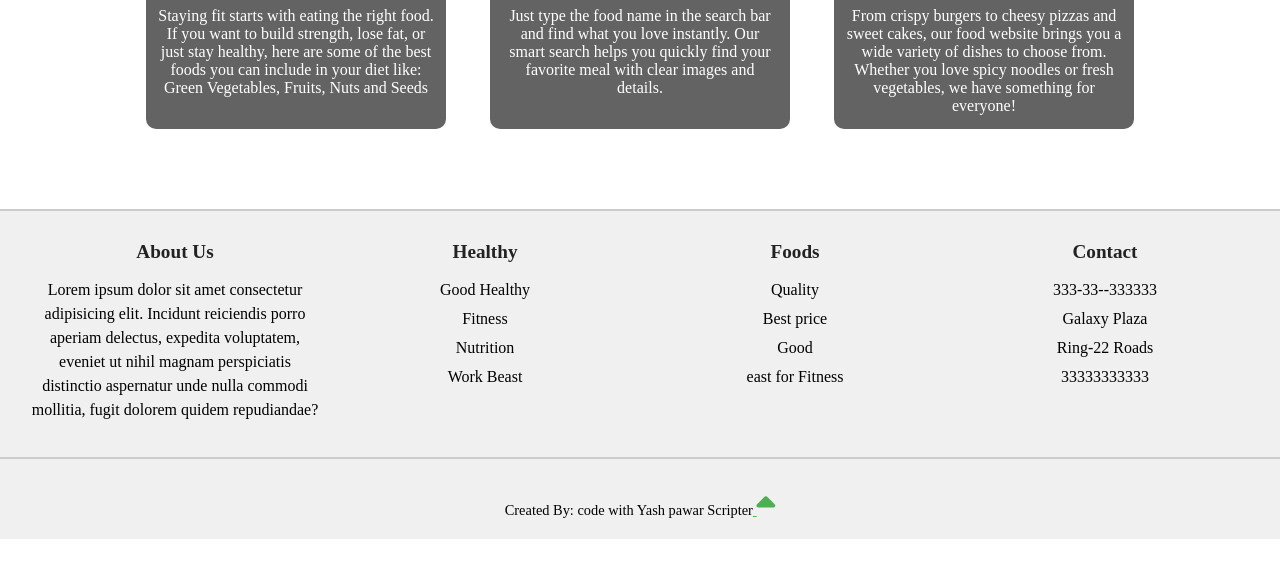
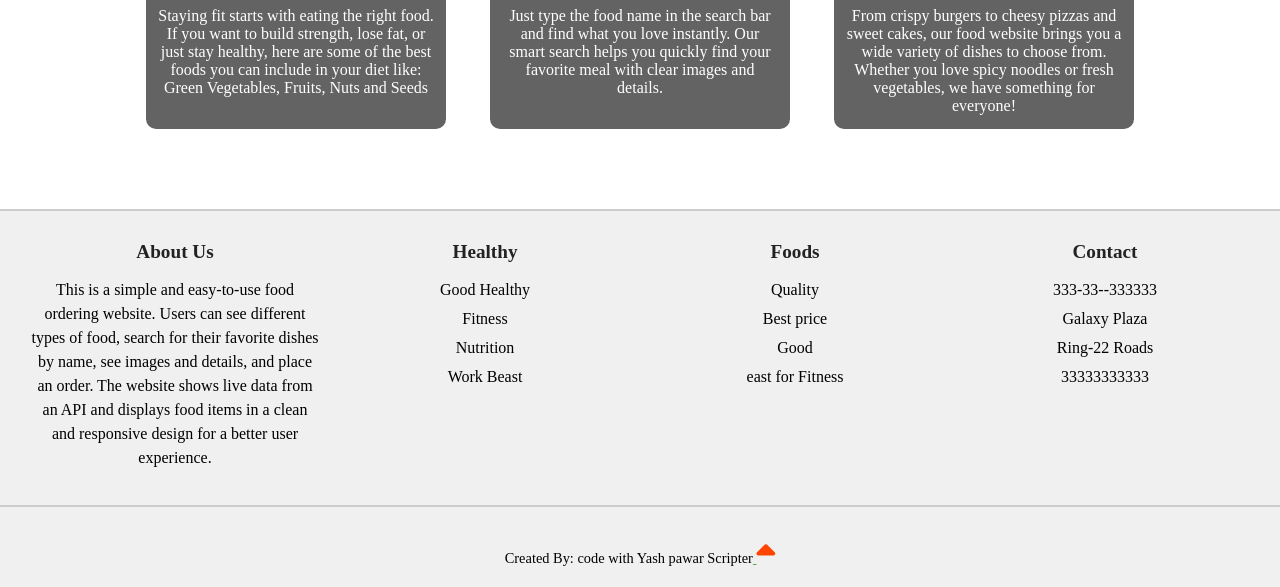
Before and after one commit to priyashukla622/Food_Website, a plain HTML site: page frontend/index.html in a window 1280 px wide. Shown: the part 2080-2667 px from the top of the page. Before the commit the page ends 2619 px from the top, so only its background shows below. Drawn offline with Linux system fonts and the light colour scheme; no server answers.

Commit message:
changes footer

```diff
--- a/frontend/index.html
+++ b/frontend/index.html
@@ -220,7 +220,7 @@
     <div class="footer" id="about">
         <div class="text">
             <h3>About Us</h3>
-            <p>Lorem ipsum dolor sit amet consectetur adipisicing elit. Incidunt reiciendis porro aperiam delectus, expedita voluptatem, eveniet ut nihil magnam perspiciatis distinctio aspernatur unde nulla commodi mollitia, fugit dolorem quidem repudiandae?</p>
+            <p>This is a simple and easy-to-use food ordering website. Users can see different types of food, search for their favorite dishes by name, see images and details, and place an order. The website shows live data from an API and displays food items in a clean and responsive design for a better user experience.</p>
         </div>
         <div class="text">
             <h3>Healthy</h3>
@@ -246,7 +246,7 @@
     </div>
     <!-- ...................footer section........................ -->
      <div class="end">
-        <p>Created By: code with Yash pawar Scripter<span><a href="#home">  <i class="fa-solid fa-caret-up"></i></a></span></p>
+        <p>Created By: code with Yash pawar Scripter<span><a href="#home"> <i class="fa-solid fa-caret-up"></i></a></span></p>
      </div>
     <script src="script.js"></script>
 </body>
--- a/frontend/style.css
+++ b/frontend/style.css
@@ -346,6 +346,7 @@ ul li a:hover{
 
 .end i{
     font-size: 30px;
+    color: orangered;
 }
 
 /* ........................................... */
```
